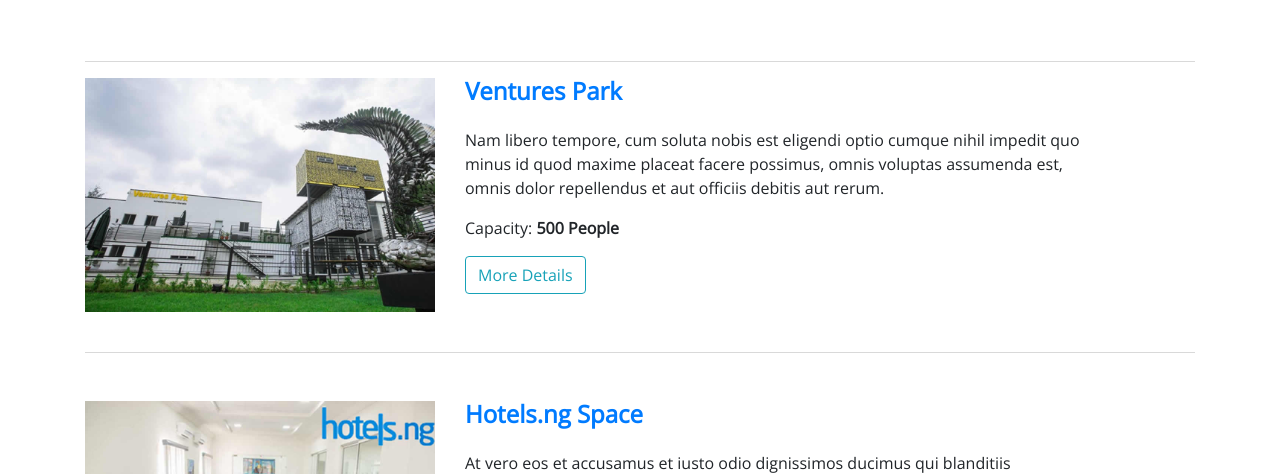
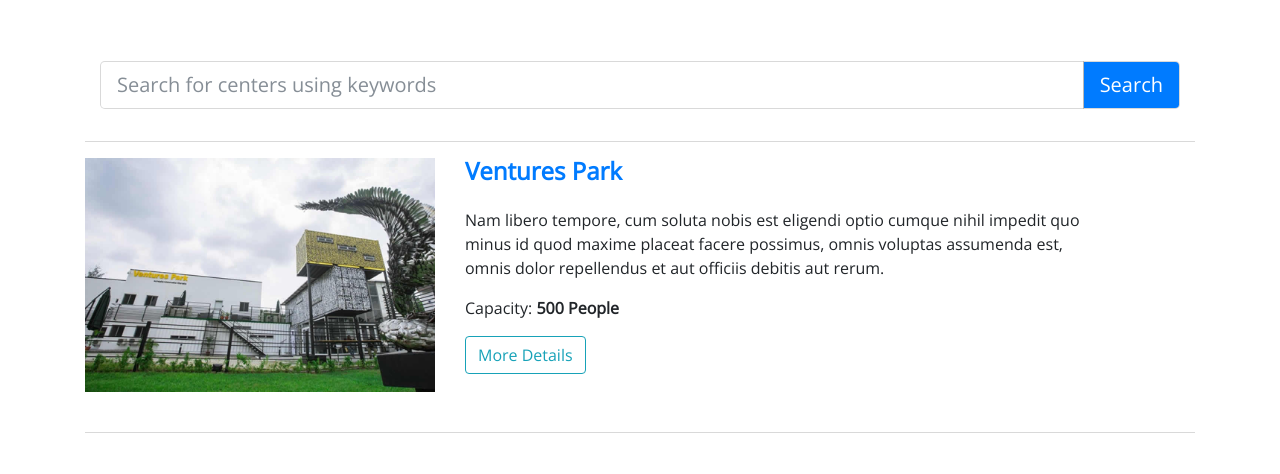
Before and after one commit to seunzone/event-manager, a plain HTML site: page template/centerfeeds.html in a window 1280 px wide. Shown: the part 268-742 px from the top of the page. Drawn offline with nearby package versions, Linux system fonts and the light colour scheme.

Commit message:
Added search bar & corrected typos in nav-bar

```diff
--- a/template/centerfeeds.html
+++ b/template/centerfeeds.html
@@ -32,7 +32,7 @@
                     <a class="nav-link" href="centerfeeds.html">Explore Centers</a>
                   </li>
                   <li class="nav-item">
-                    <a class="nav-link" href="events.htm">Upcoming Events</a>
+                    <a class="nav-link" href="events.html">Upcoming Events</a>
                   </li>
                   <li class="nav-item">
                     <a class="nav-link" href="login.html">Login</a>
@@ -59,6 +59,18 @@
         <h2 class="display-4 text-center">Available Centers for hire</h2>
 
         <p class="section-description">This contains a list of all our event centers within and outside Lagos.</p>
+        <section class="container search">
+          <div class="row">
+            <div class="col">
+              <div class="input-group input-group-lg">
+                <input type="text" class="form-control" placeholder="Search for centers using keywords">
+                <span class="input-group-btn">
+                  <button class="btn btn-primary" type="button">Search</button>
+                </span>
+              </div>
+            </div>
+          </div>
+        </section>
 
         <hr>
         <div class="row">
```
Also changed, not shown: template/admin.html (+1 -1 lines), template/centerdetails.html (+1 -1 lines), template/eventdetails.html (+1 -1 lines), template/login.html (+1 -1 lines), template/myevents.html (+1 -1 lines).
